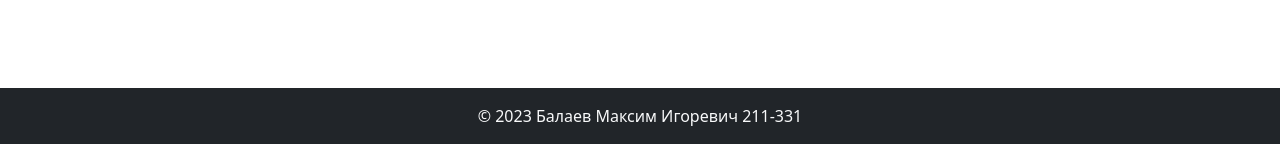
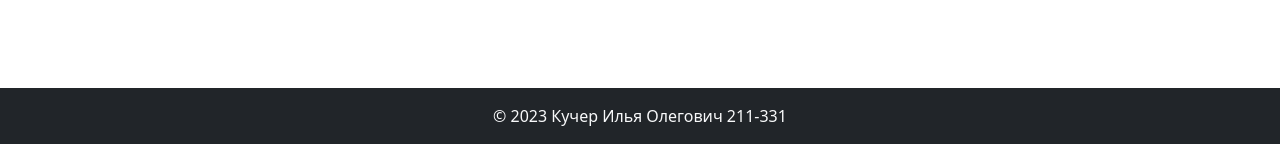
Before and after one commit to VioTerra/Kucher-211-331-web-dev-2023-2, a Flask app: page / in a window 1280 px wide. Shown: the part 656-800 px from the top of the page. Run offline with Flask 2, Linux system fonts and the light colour scheme.

Commit message:
lr 1 and 2

```diff
--- a/lab1/app/templates/base.html
+++ b/lab1/app/templates/base.html
@@ -58,7 +58,7 @@
 
     <footer class="py-3 mt-3 bg-dark">
         <div class="container d-flex justify-content-center">
-            <span class="text-light">© 2023 Балаев Максим Игоревич 211-331</span>
+            <span class="text-light">© 2023 Кучер Илья Олегович 211-331</span>
         </div>
     </footer>
 
--- a/lab2/app/templates/base.html
+++ b/lab2/app/templates/base.html
@@ -75,7 +75,7 @@
 
     <footer class="py-3 mt-auto bg-dark footer">
         <div class="container d-flex justify-content-center">
-            <span class="text-light">© 2023 Балаев Максим Игоревич 211-331</span>
+            <span class="text-light">© 2023 Кучер Илья Олегович 211-331</span>
         </div>
     </footer>
 
```
